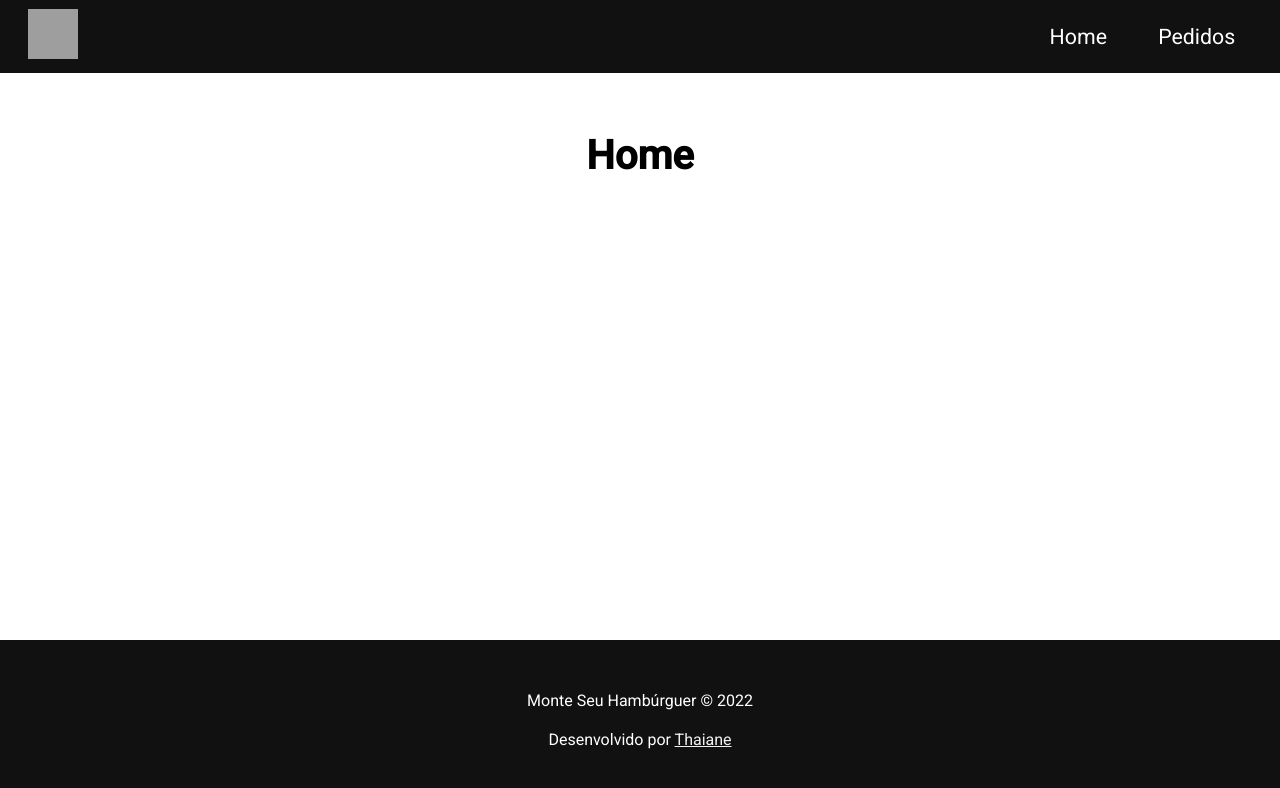
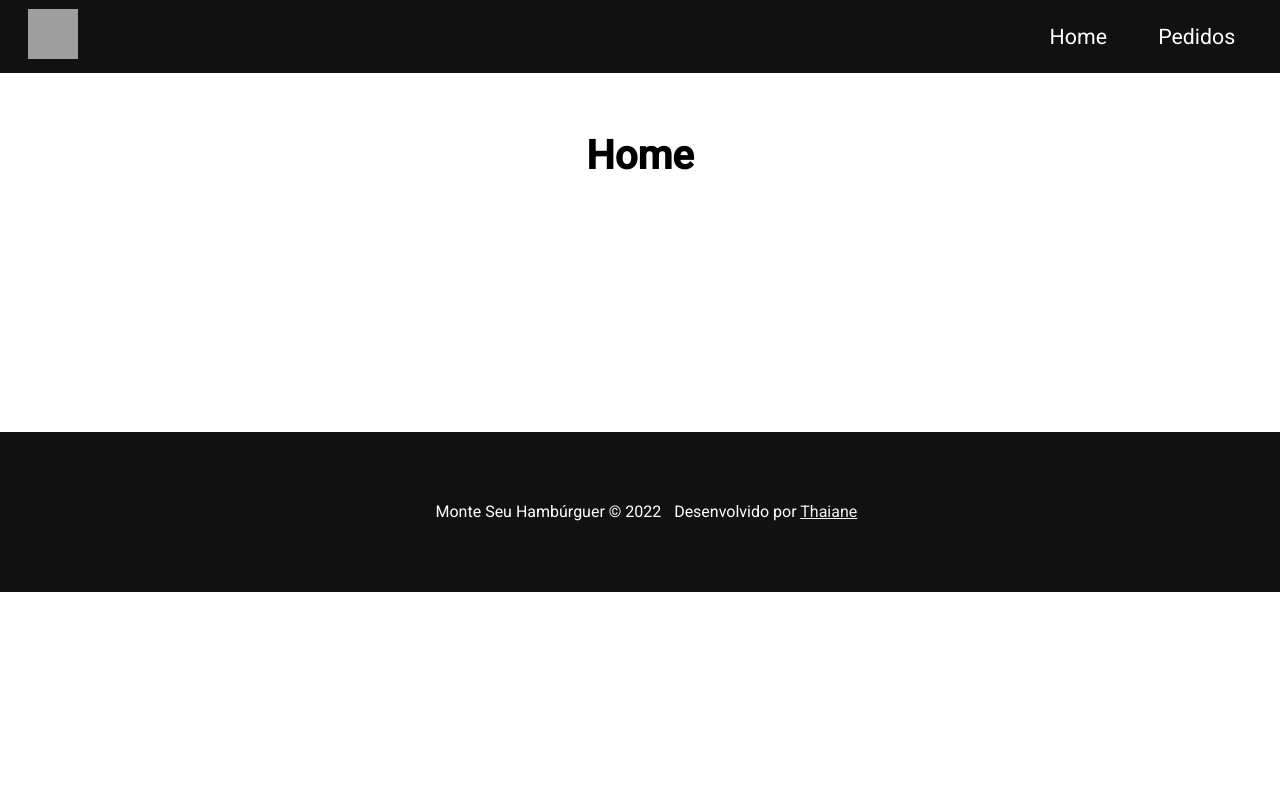
Before and after one commit to thaianealm/make-your-burger-vue.js, a Vue app: page / in a window 1280 px wide. Shown: the top 788 px of the page. Built offline with nearby package versions, Linux system fonts and the light colour scheme; grey boxes are pictures that could not be loaded.

Commit message:
footer update

```diff
--- a/src/components/Footer.vue
+++ b/src/components/Footer.vue
@@ -1,8 +1,8 @@
 <template>
-    <footer id="footer">
+    <div id="footer">
         <p>Monte Seu Hambúrguer &copy; 2022</p>
-        <p id="dev">Desenvolvido por <a href="#">Thaiane</a></p>
-    </footer>
+        <p>Desenvolvido por <a href="#">Thaiane</a></p>
+    </div>
 </template>
 
 <script>
@@ -12,29 +12,23 @@
 </script>
 
 <style scoped>
-    #footer{
+    #footer {
+        height: 20vh;
         display: flex;
-        flex-flow: column wrap;
-        align-content: center;
+        align-items: center;
         justify-content: center;
-        position: absolute;
-        bottom:0;
-        width:100%;
-        height: 20vh;
-        margin: auto auto;
-        padding: 10px 5px;
-
-
+        bottom: 0;
+        width: 100%;
         text-align: center;
         color: #fff;
         background-color: #111;
     }
 
-    #dev{
-        margin-top: 1.5%;
+    p{
+        margin-left: 1%;
     }
 
-    a{
+    p a{
         color: #f1f1f1;
     }
 </style>
```
